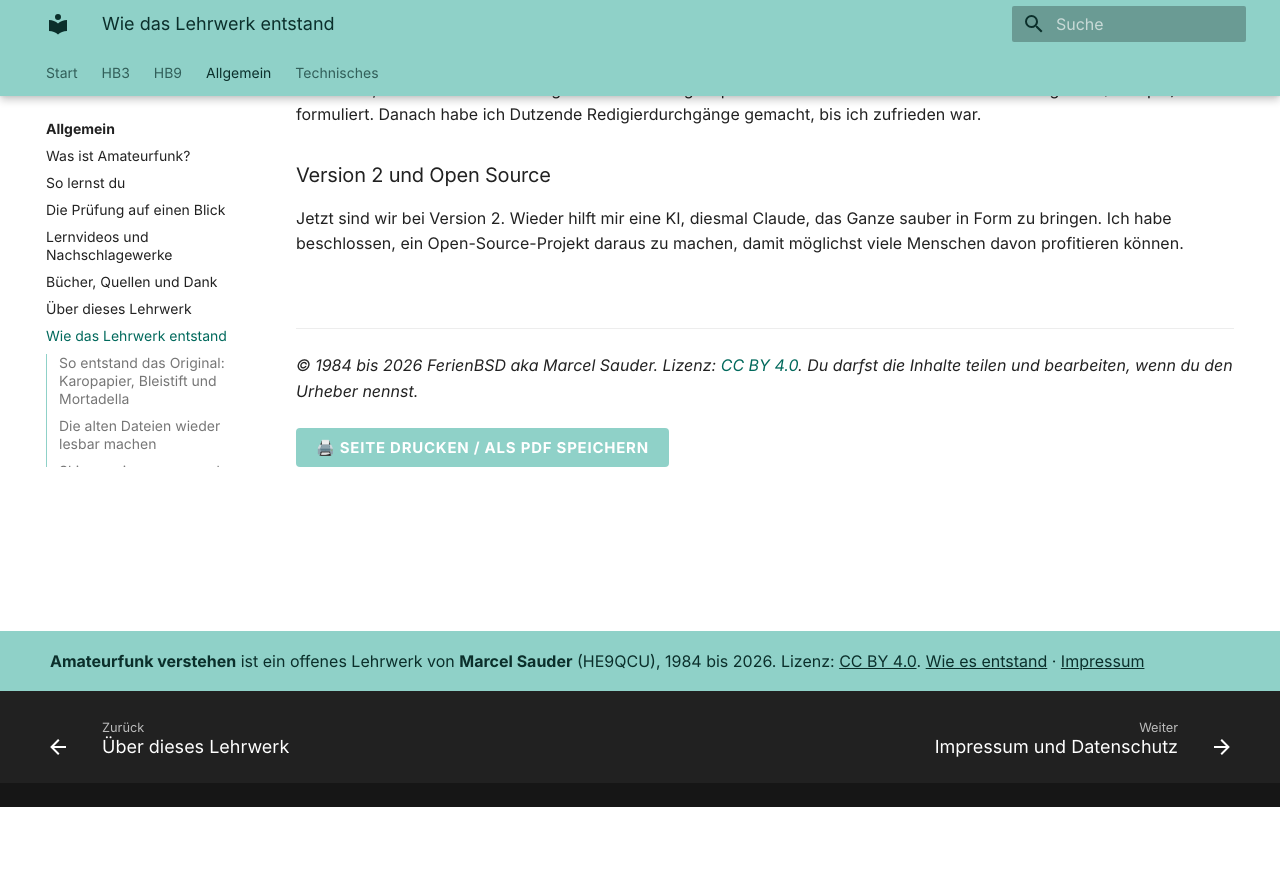
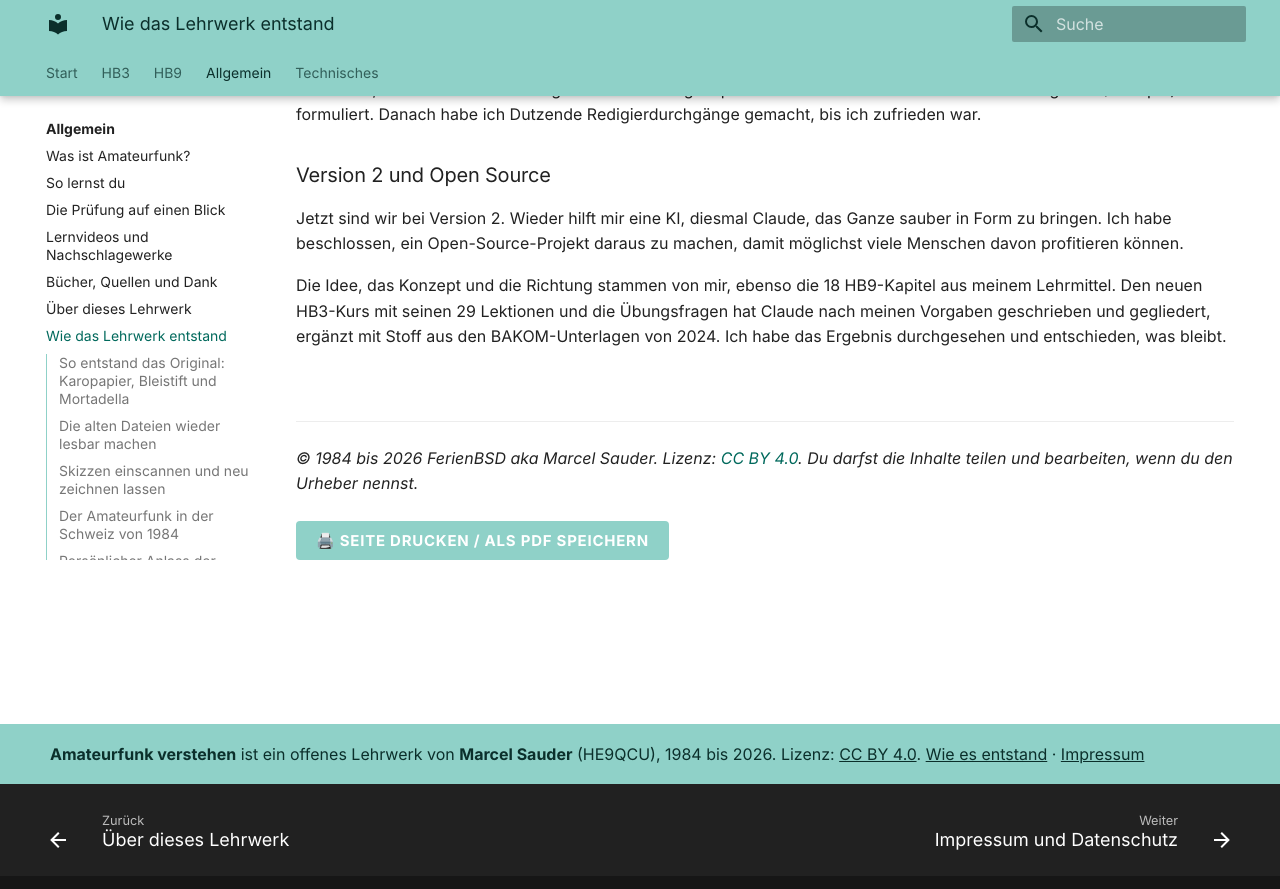
Before and after one commit to MaShaoDe/Amateurfunk-verstehen, an MkDocs documentation site: the page built from docs/allgemein/entstehung.md, in a window 1280 px wide and 900 px high, scrolled down 8574 px. Shown: the top 889 px of the window. Built offline with MkDocs 1.6.1 and Material for MkDocs 9.7.7, drawn with Linux system fonts in a browser that asks for light colours; before the commit the page ends 9381 px from its top, so only the background shows below that.

Commit message:
Entstehung: kurzer Vermerk zu Version 2

```diff
--- a/docs/allgemein/entstehung.md
+++ b/docs/allgemein/entstehung.md
@@ -148,6 +148,8 @@ Die vielen Zettel habe ich eingelesen und mit der KI aussortieren lassen. Ich ha
 
 Jetzt sind wir bei Version 2. Wieder hilft mir eine KI, diesmal Claude, das Ganze sauber in Form zu bringen. Ich habe beschlossen, ein Open-Source-Projekt daraus zu machen, damit möglichst viele Menschen davon profitieren können.
 
+Die Idee, das Konzept und die Richtung stammen von mir, ebenso die 18 HB9-Kapitel aus meinem Lehrmittel. Den neuen HB3-Kurs mit seinen 29 Lektionen und die Übungsfragen hat Claude nach meinen Vorgaben geschrieben und gegliedert, ergänzt mit Stoff aus den BAKOM-Unterlagen von 2024. Ich habe das Ergebnis durchgesehen und entschieden, was bleibt.
+
 ---
 
 *© 1984 bis 2026 FerienBSD aka Marcel Sauder. Lizenz: [CC BY 4.0](https://creativecommons.org/licenses/by/4.0/deed.de). Du darfst die Inhalte teilen und bearbeiten, wenn du den Urheber nennst.*
```
